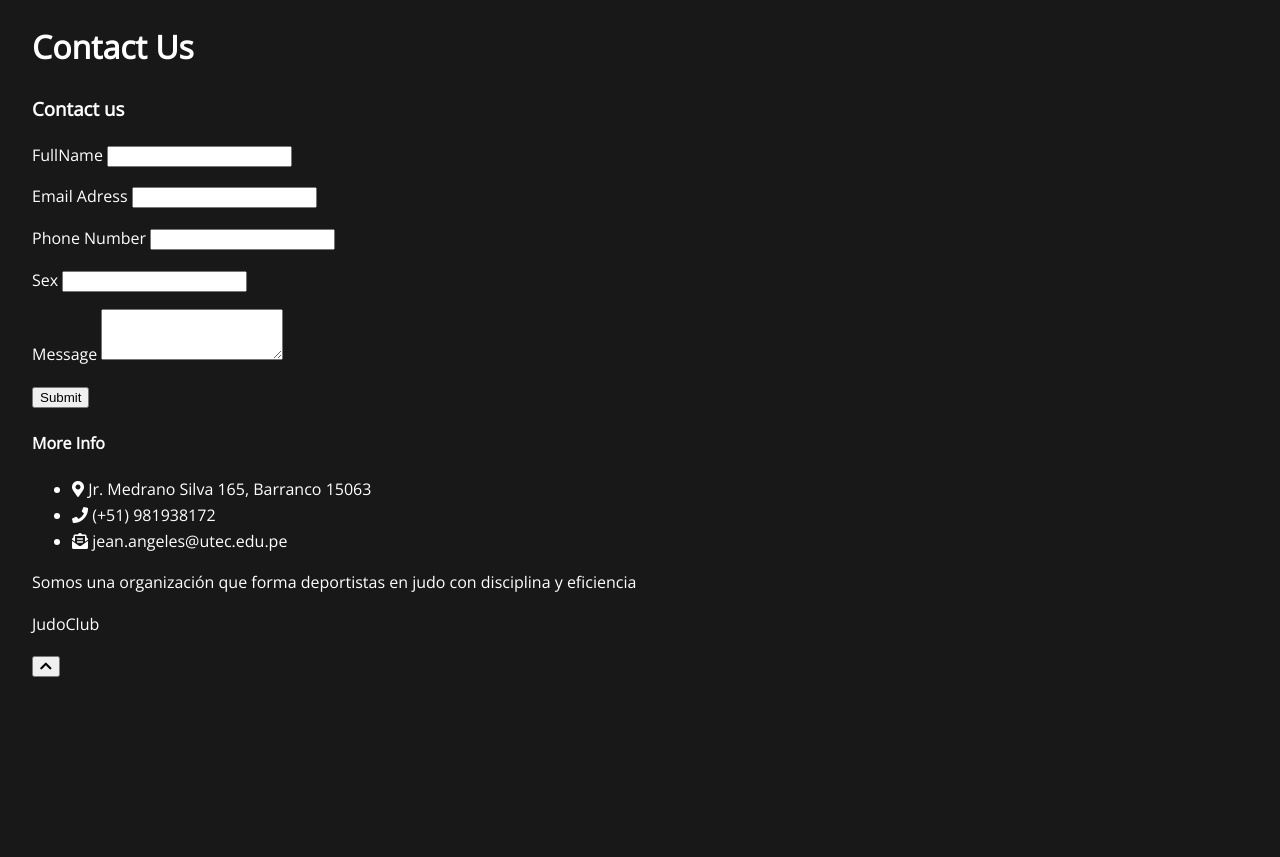
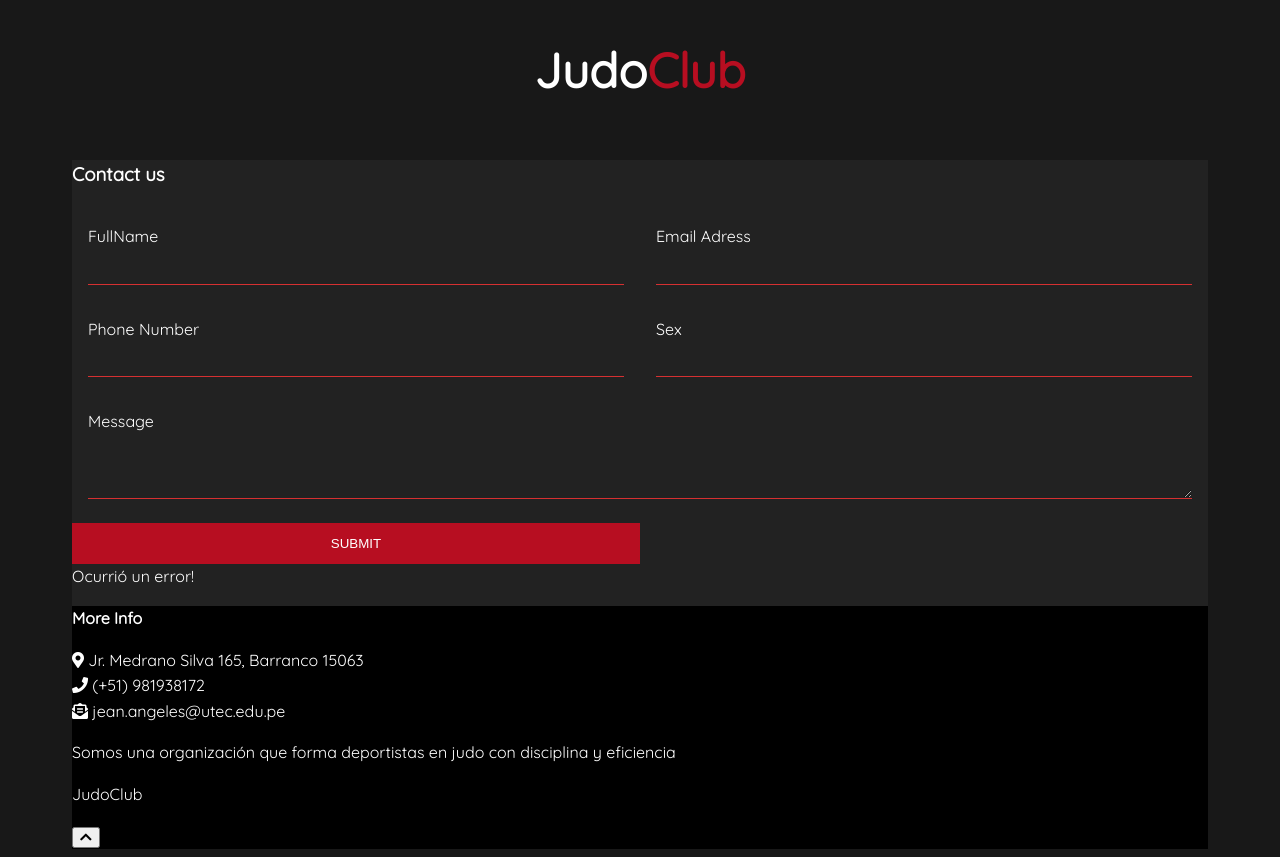
Before and after one commit to cs2b01-lab2-02-2020-2/proyecto-1-doubledamage-dd, a Flask app: page / in a window 1280 px wide. Before the commit the page ends 677 px from the top, so only its background shows below. Run offline with Flask 2, Linux system fonts and the light colour scheme; data that the repository does not hold is empty; some libraries are stand-ins or nearby versions.

Commit message:
ya está lo del css y ya no sale el error de ¡Ocurrió un error! en la pantalla

```diff
--- a/app.py
+++ b/app.py
@@ -24,7 +24,7 @@
     __tablename__ = 'usuarios_nuevos'
     id = db.Column(db.Integer,  primary_key=True)
     dzname = db.Column(db.String(), nullable=False)
-    dzEmail = db.Column(db.String(), nullable = False)
+    dzEmail = db.Column(db.String(), nullable=False)
     dzOther_phone = db.Column(db.Integer, nullable = False)
     dzOther_sex = db.Column(db.String(), nullable = False)
     dzMessage = db.Column(db.String(), nullable = False)
--- /dev/null
+++ b/static/css/estilos.css
@@ -0,0 +1,118 @@
+* {
+    box-sizing: border-box;
+  }
+
+  body {
+    background: #181818;
+    color: #fff;
+    line-height: 1.6;
+    font-family: 'Quicksand', sans-serif;
+    padding: 0 1.5em;
+  }
+
+  .container {
+    max-width: 1170px;
+    margin-left: auto;
+    margin-right: auto;
+    padding: 1.5em;
+  }
+
+  ul {
+    list-style: none;
+    padding: 0;
+  }
+
+  .logo {
+    text-align: center;
+    font-size: 3em;
+  }
+
+  .logo span {
+    color: #B70E21;
+  }
+
+  .contact-wrapper {
+    box-shadow: 0 0 20px 0 rgba(255, 255, 255, .3);
+  }
+
+  .contact-wrapper > * {
+    padding: 1em;
+  }
+
+  .contact-form {
+    background: #222222;
+  }
+
+  .contact-form form {
+    display: grid;
+    grid-template-columns: 1fr 1fr;
+  }
+
+  .contact-form form label {
+    display: block;
+  }
+
+  .contact-form form p {
+    margin: 0;
+    padding: 1em;
+  }
+
+  .contact-form form .block {
+    grid-column: 1 / 3;
+  }
+
+  .contact-form form button,
+  .contact-form form input,
+  .contact-form form textarea {
+    width: 100%;
+    padding: .7em;
+    border: none;
+    background: none;
+    outline: 0;
+    color: #fff;
+    border-bottom: 1px solid #d63031;
+  }
+
+  .contact-form form button {
+    background: #B70E21;
+    border: 0;
+    text-transform: uppercase;
+    padding: 1em;
+  }
+
+  .contact-form form button:hover,
+  .contact-form form button:focus {
+    background: #d63031;
+    color: #fff;
+    transition: background-color 1s ease-out;
+    outline: 0;
+  }
+
+  /* CONTACT INFO */
+  .contact-info {
+    background: #000;
+  }
+
+  .contact-info h4, .contact-info ul, .contact-info p {
+    text-align: center;
+    margin: 0 0 1rem 0;
+  }
+
+  /* LARGE SIZE */
+  @media(min-width: 700px) {
+    body {
+        padding: 0 4em;
+    }
+    .contact-wrapper {
+        display: grid;
+        grid-template-columns: 2fr 1fr;
+    }
+    .contact-wrapper > * {
+        padding: 2em;
+    }
+    .contact-info h4,
+    .contact-info ul,
+    .contact-info p {
+        text-align: left;
+    }
+  }
--- a/templates/index.html
+++ b/templates/index.html
@@ -1,20 +1,13 @@
 <!DOCTYPE html>
-<html lang="en">
+<html>
 <head>
-
-        <style>
-            .hidden {
-                display: none
-            }
-
-        </style>
     <meta charset="UTF-8">
     <meta name="viewport" content="width=device-width, initial-scale=1.0">
     <meta http-equiv="X-UA-Compatible" content="ie=edge">
-        <title>Double Damage raaaa</title>
-        <link rel="stylesheet" href="main.css" type="text/css">
+    <title>Website with a contact Form 01</title>
+    <link rel="stylesheet" href="../static/css/estilos.css">
     <!-- GOOGLE FONTs -->
-        <link href="https://fonts.googleapis.com/css2?family=Open+Sans&display=swap" rel="stylesheet">
+    <link href="https://fonts.googleapis.com/css?family=Quicksand" rel="stylesheet">
     <!-- FONT AWESOME -->
     <link rel="stylesheet" href="https://use.fontawesome.com/releases/v5.8.1/css/all.css" integrity="sha384-50oBUHEmvpQ+1lW4y57PTFmhCaXp0ML5d60M1M7uH2+nqUivzIebhndOJK28anvf" crossorigin="anonymous">
     <!-- ANIMATE CSS -->
@@ -23,7 +16,7 @@
     <body>
         <div class="content">
 
-            <h1 class="logo">Contact <span>Us</span></h1>
+            <h1 class="logo">Judo<span>Club</span></h1>
             <div class="contact-wrapper animated bounceInUp"></div>
             <div class="contact-form">
                 <h3>Contact us</h3>
@@ -87,17 +80,17 @@
                         const liItem = document.createElement('LI');
                         liItem.innerHTML = jsonResponse['dzname'];
                         document.getElementById('usuarios_ingresados').appendChild(liItem);
-                            document.createElement('LI');
-                        liItem.innerHTML = jsonResponse['dzEmail'];
+                        const liItem2 = document.createElement('LI');
+                        liItem2.innerHTML = jsonResponse['dzEmail'];
                         document.getElementById('usuarios_ingresados').appendChild(liItem2);
                         const liItem3 = document.createElement('LI');
-                        liItem.innerHTML = jsonResponse['dzOther_phone'];
+                        liItem3.innerHTML = jsonResponse['dzOther_phone'];
                         document.getElementById('usuarios_ingresados').appendChild(liItem3);
                         const liItem4 = document.createElement('LI');
-                        liItem.innerHTML = jsonResponse['dzOther_sex'];
+                        liItem4.innerHTML = jsonResponse['dzOther_sex'];
                         document.getElementById('usuarios_ingresados').appendChild(liItem4);
                         const liItem5 = document.createElement('LI');
-                        liItem.innerHTML = jsonResponse['dzMessage'];
+                        liItem5.innerHTML = jsonResponse['dzMessage'];
                         document.getElementById('usuarios_ingresados').appendChild(liItem5);
                         document.getElementById('error').className = 'hidden';
                     })
--- a/templates/main.css
+++ /dev/null
@@ -1,11 +0,0 @@
-*{
-    box-sizing: border-box;
-}
-
-body {
-    background: #181818;
-    color: #fff;
-    line-height: 1.6;
-    font-family: 'Open Sans', sans-serif;
-    padding: 0 1.5em;
-}
```
Lines whose indentation alone changed are shown as unchanged.
